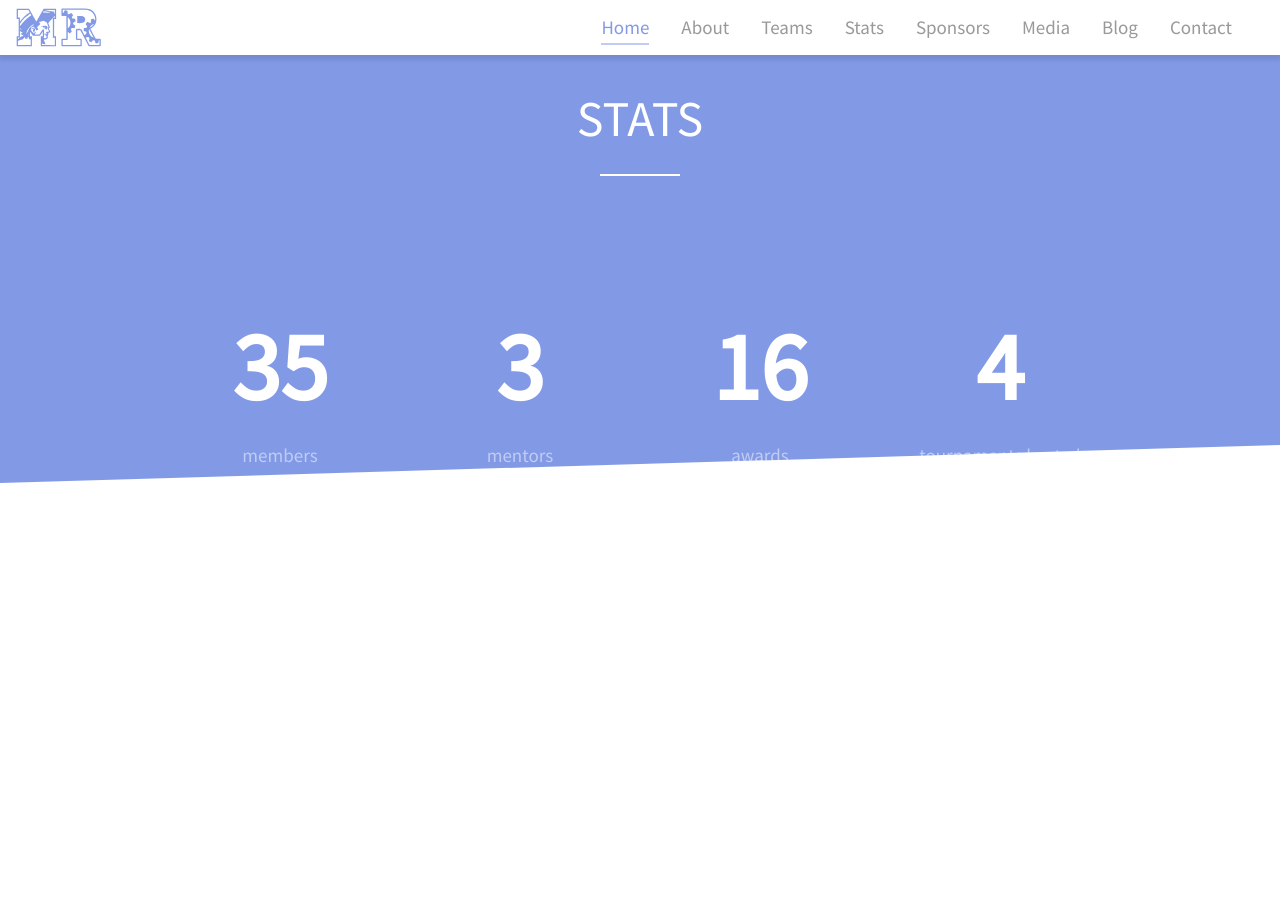
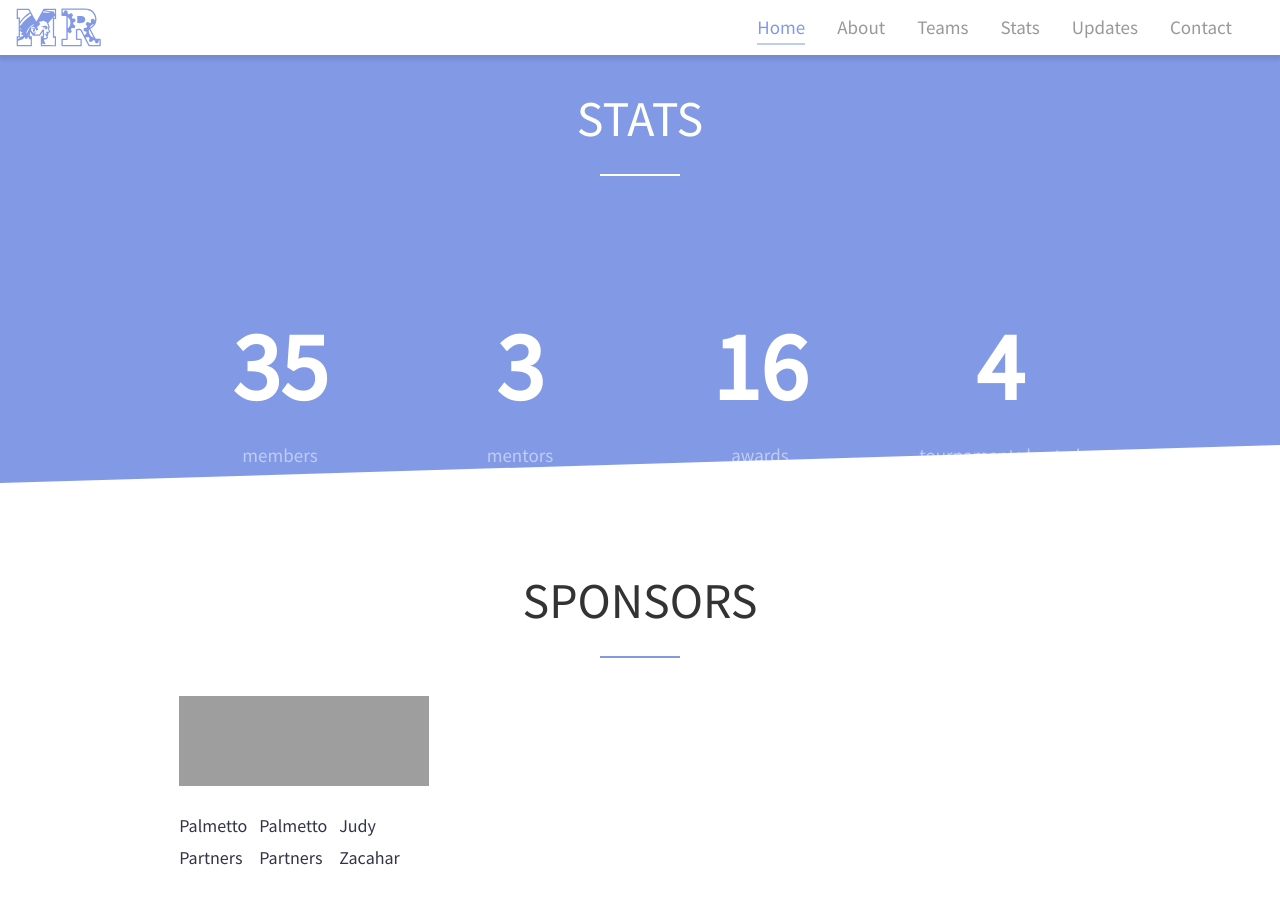
Before and after one commit to mannrobo/mannrobo.github.io, a Jekyll site: the page built from index.html, in a window 1280 px wide and 900 px high, scrolled down 2044 px. Built offline with Jekyll 4.4.1, drawn with Linux system fonts in a browser that asks for light colours; before the commit the page ends 2543 px from its top, so only the background shows below that; grey boxes are pictures that could not be loaded.

Commit message:
Make nav links customizable by page

```diff
--- a/_includes/header.html
+++ b/_includes/header.html
@@ -19,14 +19,11 @@
       </div>
       <a href="#" class="hamburger"><span class="burger"></span></a>
       <ul class="links">
-        <li><a href="#" class="active" data-go="header">Home</a></li>
-        <li><a href="#about" data-go="#about">About</a></li>
-        <li><a href="#teams" data-go="#teams">Teams</a></li>
-        <li><a href="#stats" data-go="#stats">Stats</a></li>
-        <li><a href="#sponsors" data-go="#sponsors">Sponsors</a></li>
-        <li><a href="/media/">Media</a></li>
-        <li><a href="/blog/">Blog</a></li>
-        <li><a href="#contact" data-go="#contact">Contact</a></li>
+        {% for link in page.links %}
+        <li>
+          <a href="{{ link.href }}" {% if link.active %}class="active"{% endif %} {% if link.go %}data-go="{{ link.go }}"{% endif %} >{{ link.text }}</a>
+        </li>
+        {% endfor %}
       </ul>
     </nav>
     <div class="hero">
--- a/index.html
+++ b/index.html
@@ -7,6 +7,46 @@ images:
     - https://images.unsplash.com/photo-1498477386155-805b90bf61f7?dpr=1&auto=format&fit=crop&w=1500&h=913&q=80&cs=tinysrgb
     - https://images.unsplash.com/photo-1499482624510-89fb8b6d0ded?dpr=1&auto=format&fit=crop&w=1500&h=1000&q=80&cs=tinysrgb
     - https://images.unsplash.com/photo-1496251713551-8cef3b476b0c?dpr=1&auto=format&fit=crop&w=1500&h=998&q=80&cs=tinysrgb
+
+links:
+    - text: Home
+      href: #
+      go: "header"
+      active: true
+    - text: About
+      href: #about
+      go: "#about"
+      active: false
+    - text: Teams
+      href: #teams
+      go: "#teams"
+      active: false
+    - text: Stats
+      href: "#stats"
+      go: "#stats"
+      active: false
+    - text: Updates
+      href: "#updates"
+      go: "#updates"
+      active: false
+    - text: Contact
+      href: "#contact"
+      go: "#contact"
+      active: false
+
+sponsors:
+    - name: Palmetto Partners
+      picture: https://unsplash.it/90/90
+      short: >
+        Palmetto Partners gave team starting grants of $1500 to each our our three teams. We are indebted to them
+    - name: Palmetto Partners
+      picture: https://unsplash.it/90/90
+      short: >
+        Palmetto Partners gave team starting grants of $1500 to each our our three teams. We are indebted to them
+    - name: Judy Zacahar
+      picture: https://unsplash.it/90/90
+      short: >
+        Palmetto Partners gave team starting grants of $1500 to each our our three teams. We are indebted to them
 ---
 
 <section id="about">
@@ -78,3 +118,22 @@ images:
         </div>
     </div>
 </section>
+
+<section id="sponsors">
+    <div class="container">
+        <h1 class="section-head">Sponsors</h1>
+        <div class="row">
+                <div class="sponsor-list">
+                    {% for sponsor in page.sponsors %}
+                        <div class="col-1">
+                            <div href="#" class="sponsor">
+                                <img src="{{ sponsor.picture }}" alt="{{ sponsor.name }}" class="circle">
+                                <p class="name">{{ sponsor.name }}</p>
+                            </div>
+                        </div>
+                    {% endfor %}
+                </div>
+            </div>
+        </div>
+    </div>
+</section>
```
